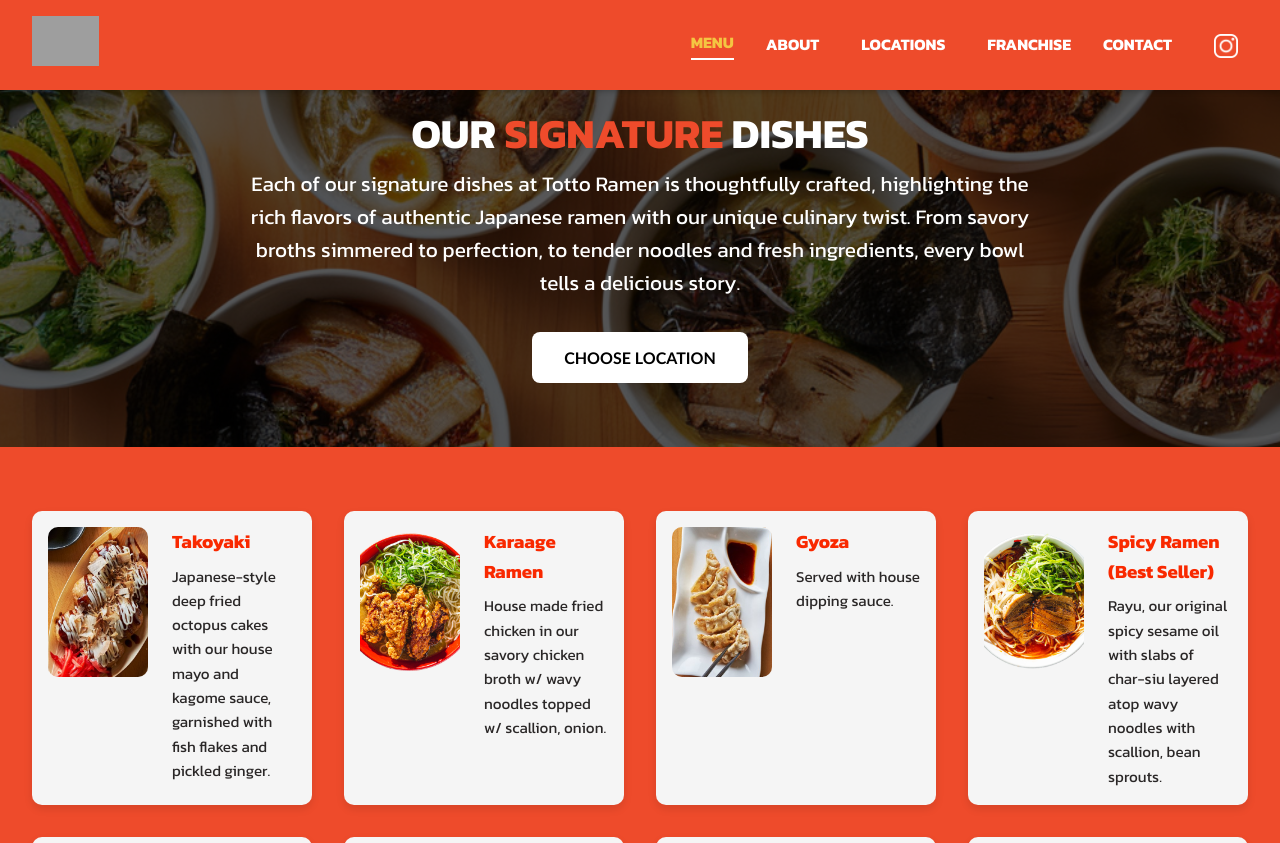
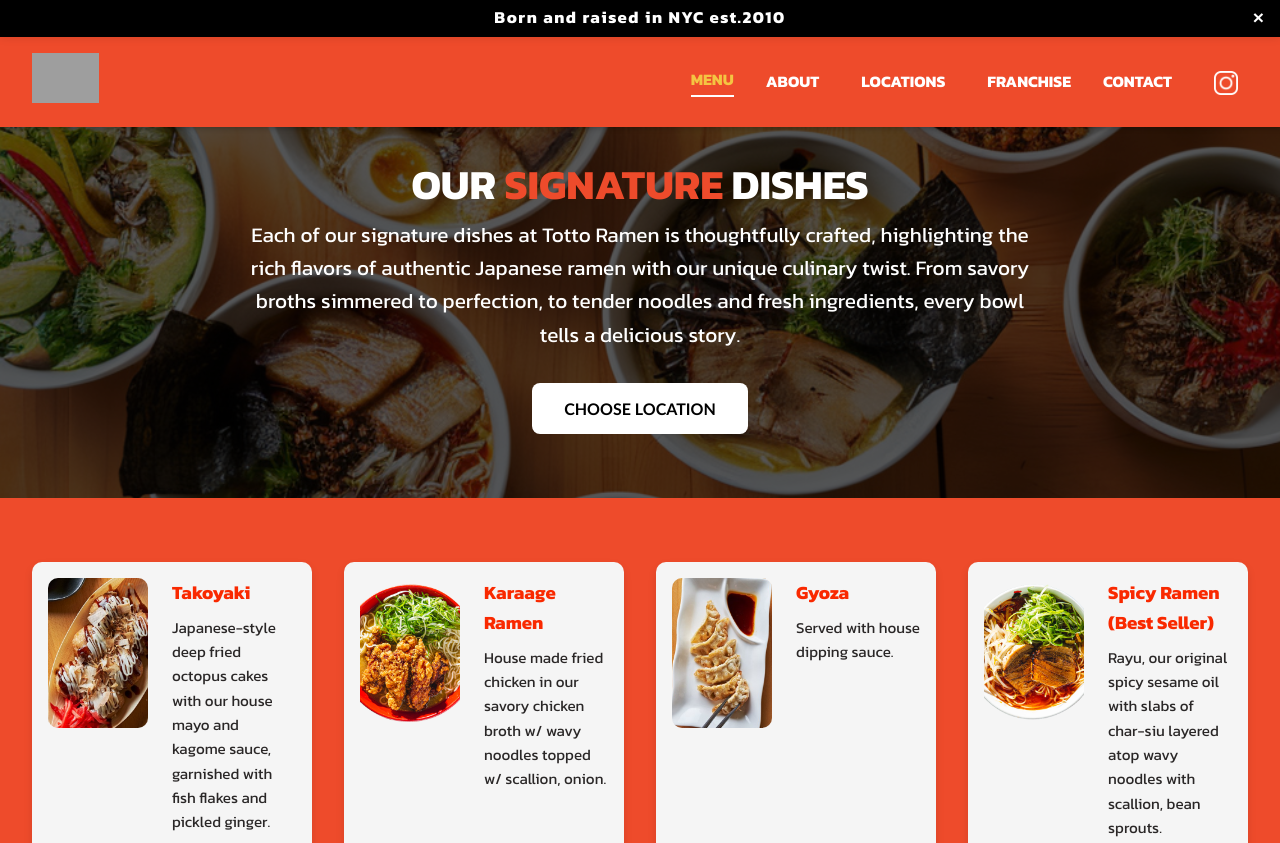
Before and after one commit to Nexus-crypto-code/Totto-Ramen, a plain HTML site: page Menu.html in a window 1280 px wide. Shown: the top 843 px of the page. Drawn offline with Linux system fonts and the light colour scheme; grey boxes are pictures that could not be loaded.

Commit message:
Update Menu.html

```diff
--- a/Menu.html
+++ b/Menu.html
@@ -3,7 +3,8 @@
 <head>
   <meta charset="UTF-8" />
   <meta name="viewport" content="width=device-width, initial-scale=1.0"/>
-  <title>Menu - Totto Ramen</title>
+  <title>Totto Ramen Menu | Authentic Chicken Paitan Ramen - Totto Ramen</title>
+  <link rel="icon" type="image/x-icon" href="chicken.ico">
   <link href="https://fonts.googleapis.com/css2?family=Kanit:wght@400;700&display=swap" rel="stylesheet">
   <style>
     :root {
@@ -306,10 +307,81 @@ nav a.active {
   background-color: #EE4B2B;
   color:#ffffff;
 }
+  #nyc-banner {
+    width: 100vw;
+    min-width: 100vw;
+    max-width: 100vw;
+    position: fixed;
+    top: 0;
+    left: 0;
+    z-index: 1100;
+    background: #000000;
+    color: #ffffff;
+    text-align: center;
+    font-weight: 700;
+    font-size: 1.05rem;
+    letter-spacing: 1.5px;
+    display: flex;
+    align-items: center;
+    justify-content: center;
+    height: 2.3rem;
+    box-shadow: 0 2px 8px rgba(0,0,0,0.08);
+  }
+
+  #close-nyc-banner {
+    background: none;
+    border: none;
+    color: #000000;
+    font-size: 1.2rem;
+    font-weight: bold;
+    cursor: pointer;
+    padding: 0 1.2rem 0 0;
+    outline: none;
+    line-height: 1;
+  }
+
+  .nyc-banner {
+    width: 100%;
+    background-color: #ffffff;
+    color: #000000;
+    text-align: center;
+    padding: 0.5rem 0;
+    position: relative;
+    z-index: 1100;
+    font-weight: 700;
+    font-size: 1rem;
+    letter-spacing: 1.2px;
+  }
+
+  .nyc-banner-text {
+    margin: 0;
+    padding: 0;
+    display: inline-block;
+    vertical-align: middle;
+  }
+
+  .nyc-banner-close {
+    position: absolute;
+    top: 50%;
+    right: 1rem;
+    transform: translateY(-50%);
+    background: none;
+    border: none;
+    color: #000000;
+    font-size: 1.2rem;
+    font-weight: bold;
+    cursor: pointer;
+    padding: 0;
+    outline: none;
+  }
   </style>
 </head>
 
 <body>
+  <div id="nyc-banner" class="nyc-banner" style="display: flex; align-items: center; justify-content: center;">
+    <span class="nyc-banner-text" style="flex:1; text-align:center;">Born and raised in NYC est.2010</span>
+    <button class="nyc-banner-close" aria-label="Close NYC banner" onclick="closeNYCBanner()" style="position: absolute; right: 1rem; top: 50%; transform: translateY(-50%); background: none; border: none; color: #fff; font-size: 1.2rem; font-weight: bold; cursor: pointer; padding: 0; outline: none;">&times;</button>
+  </div>
   <header>
     <div class="logo">
       <a href="index.html">
@@ -334,7 +406,7 @@ nav a.active {
       <a>FRANCHISE</a>
       <a>CONTACT</a>
       <a href="https://www.instagram.com/totto_ramen" target="_blank">
-      <img src="Instagram-icon.png" alt="Instagram" class="social-icon">
+      <img src="instagram-icon.png" alt="Instagram" class="social-icon">
     </a>
     </nav>
   </header>
@@ -342,6 +414,8 @@ nav a.active {
   <div class="overlay"></div>
 
   <main>
+    <br>
+    <br>
     <div class="intro-description">
       <h1>OUR <span style="color:#EE4B2B">SIGNATURE</span> DISHES</h1>
       <p>Each of our signature dishes at Totto Ramen is thoughtfully crafted, highlighting the rich flavors of authentic Japanese ramen with our unique culinary twist. From savory broths simmered to perfection, to tender noodles and fresh ingredients, every bowl tells a delicious story.</p>
@@ -475,6 +549,30 @@ nav a.active {
     toggle.addEventListener('click', () => {
       nav.classList.toggle('open');
     });
+
+    function adjustHeaderForBanner() {
+    var banner = document.getElementById('nyc-banner');
+    var header = document.querySelector('header');
+    if (banner && header) {
+      header.style.top = banner.offsetHeight + 'px';
+    }
+  }
+  adjustHeaderForBanner();
+  window.addEventListener('resize', adjustHeaderForBanner);
+
+  document.getElementById('close-nyc-banner').onclick = function() {
+    var banner = document.getElementById('nyc-banner');
+    if (banner) banner.style.display = 'none';
+    var header = document.querySelector('header');
+    if (header) header.style.top = '0';
+  };
+  function closeNYCBanner() {
+    var banner = document.getElementById('nyc-banner');
+    if (banner) banner.style.display = 'none';
+    var header = document.querySelector('header');
+    if (header) header.style.top = '0';
+    document.body.style.paddingTop = '2.3rem';
+  }
   </script>
 </body>
 </html>
```
